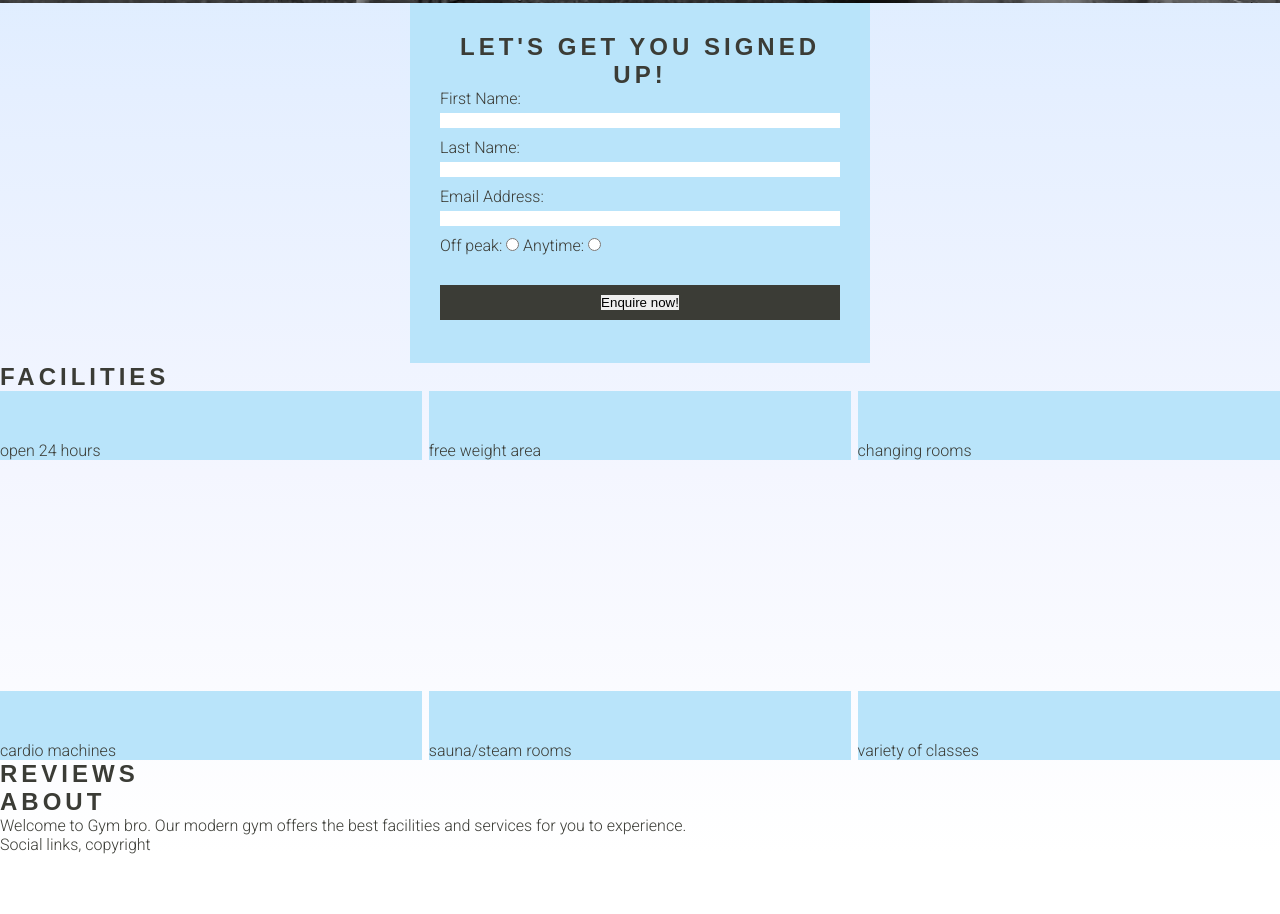
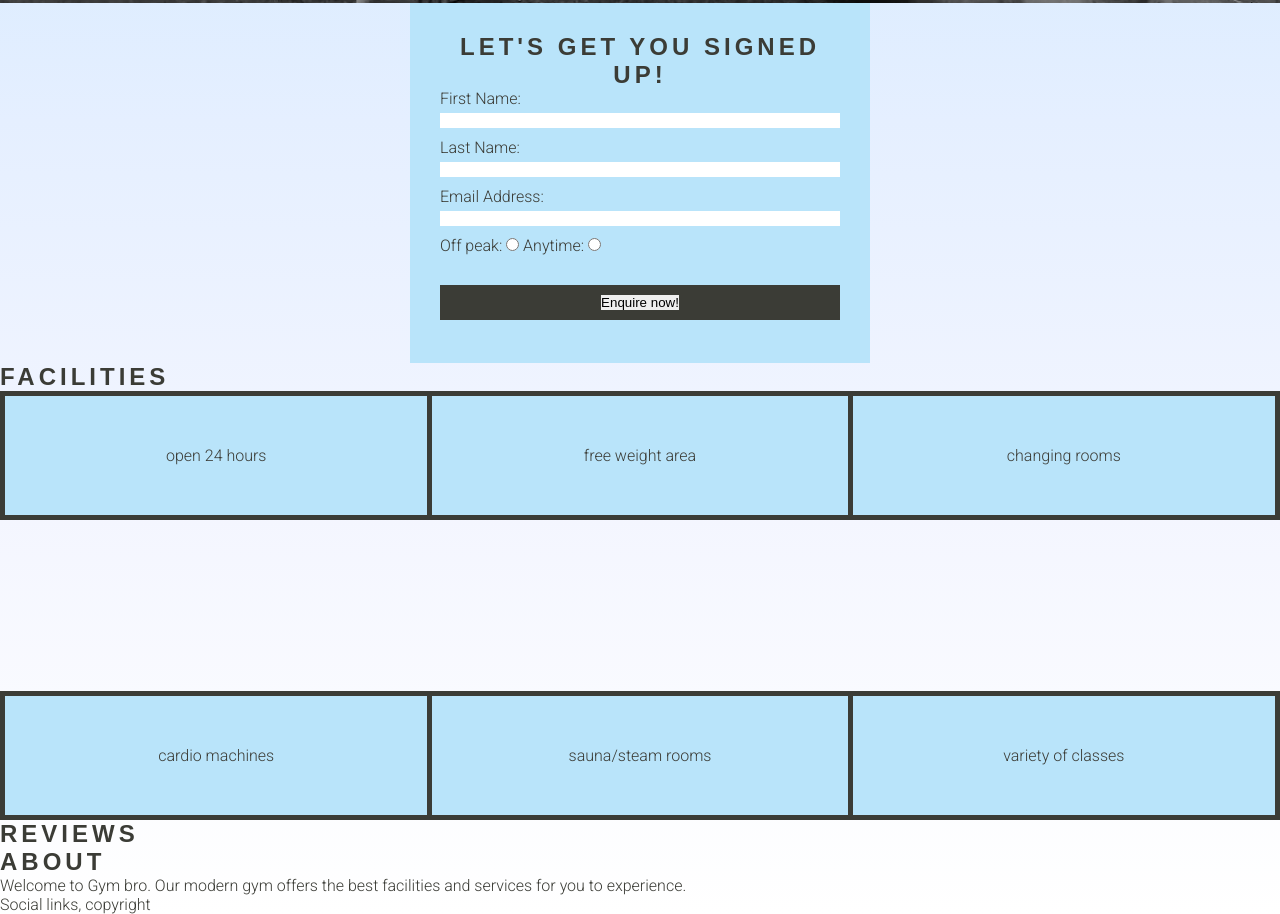
Before and after one commit to Code-Institute-Submissions/Savy92-PP1, a plain HTML site: page index.html in a window 1280 px wide. Shown: the part 672-1586 px from the top of the page. Before the commit the page ends 1526 px from the top, so only its background shows below. Drawn offline with Linux system fonts and the light colour scheme; a web font is replaced by a local one.

Commit message:
add style properties to facilities containers

```diff
--- a/assets/css/style.css
+++ b/assets/css/style.css
@@ -134,21 +134,30 @@ h1, h2 {
 
 .left-side {
     padding-top: 50px;
+    padding-bottom: 50px;
     width: 33%;
     float: left;
     background-color: #B9E4FA;
+    text-align: center;
+    border: 5px solid #3b3c36;
 }
 
 .right-side {
     padding-top: 50px;
+    padding-bottom: 50px;
     width: 33%;
     float: right;
     background-color: #B9E4FA;
+    text-align: center;
+    border: 5px solid #3b3c36;
 }
 
 .center {
     width: 33%;
     margin: 0 auto;
     padding-top: 50px;
+    padding-bottom: 50px;
     background-color: #B9E4FA;
+    text-align: center;
+    border: 5px solid #3b3c36;
 }
```
